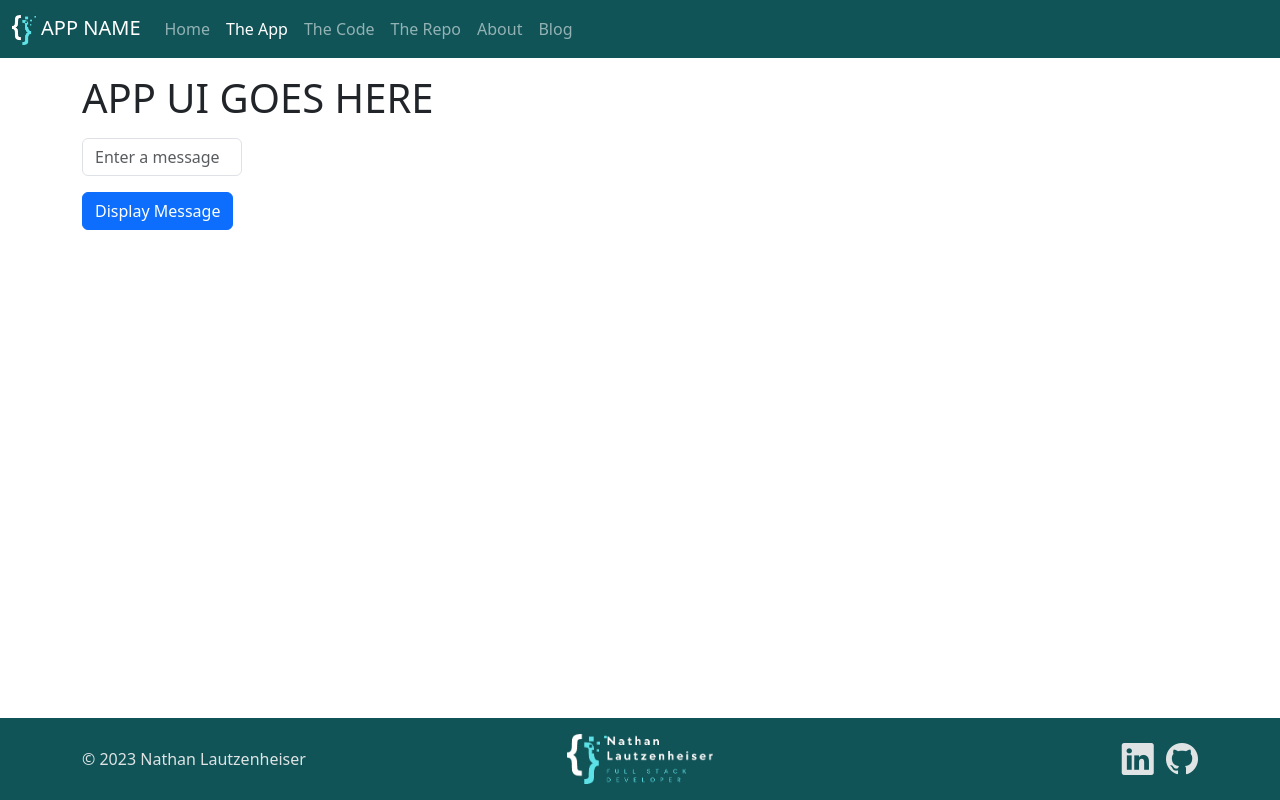
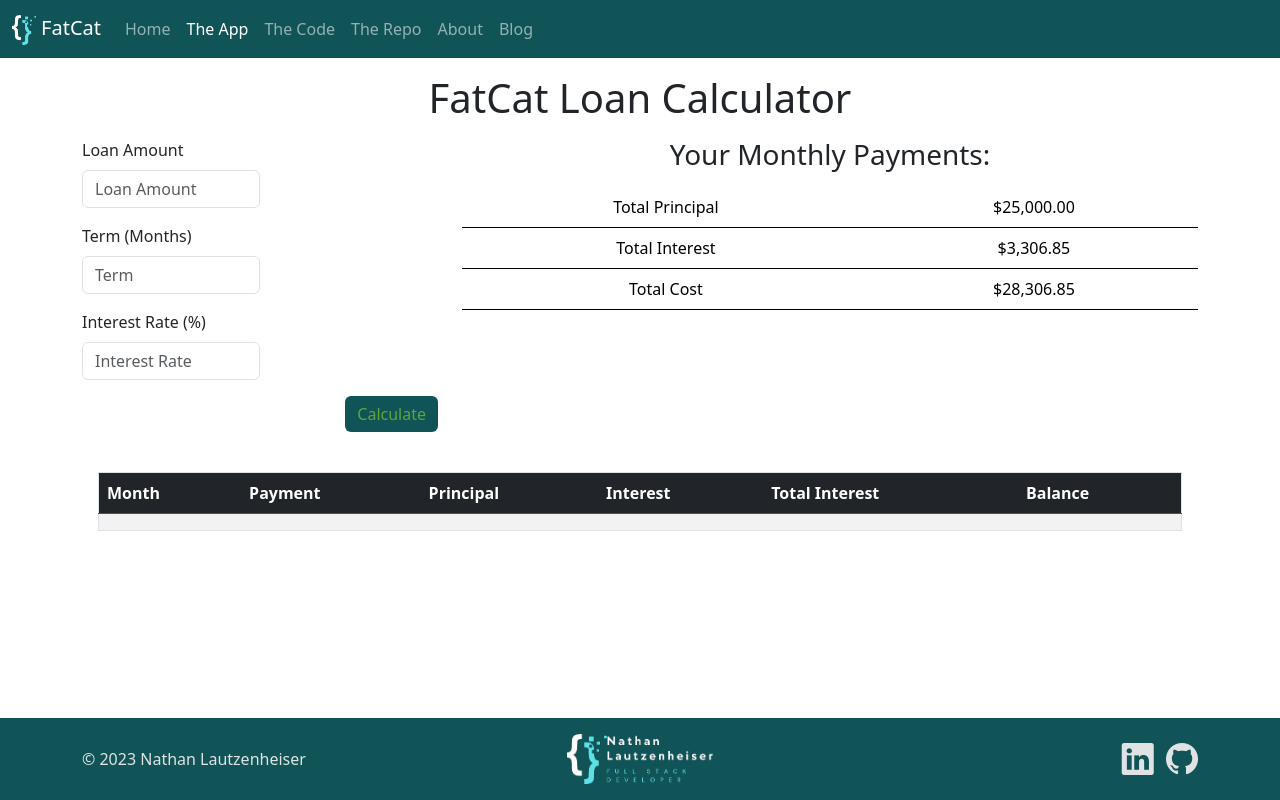
Before and after one commit to nathanprobably/fatcat, a plain HTML site: page app.html in a window 1280 px wide. Drawn offline with nearby package versions, Linux system fonts and the light colour scheme; some packages are replaced by stand-ins of ours; a script that the page names is missing.

Commit message:
built app still need sequential months and styling

```diff
--- /dev/null
+++ b/CSS/app.css
@@ -0,0 +1,16 @@
+:root {
+    --nl-primary-color: #105458; /*theme 100 or 200*/
+    --nl-secondary-color: #5fa43c; /*theme core or 500 or 600*/
+    --nl-light-color: #dfe3e4;
+    --nl-dark-color: #1b1b1b;
+}
+
+.btn-primary{
+    background-color: var(--nl-primary-color);
+    color: var(--nl-secondary-color);
+}
+
+.btn-primary:hover {
+    background: var(--nl-secondary-color);
+    color: var(--nl-primary-color);
+}
--- a/CSS/site.css
+++ b/CSS/site.css
@@ -57,3 +57,14 @@ footer .bi:hover {
 .app-logo {
     max-width: 400px;
 }
+
+.btn-outline-primary {
+    color: var(--nl-secondary-color);
+    border: var(--nl-primary-color);
+}
+
+.btn-outline-primary:hover {
+    background-color: var(--nl-primary-color);
+    color: var(--nl-secondary-color);
+    border: 0;
+}
--- a/JS/site.js
+++ b/JS/site.js
@@ -1,14 +1,51 @@
-function displayMessage() {
-    //get the text out of our <input> and assign it to a variable
-    let msg = document.getElementById('message').value;
+//STEPS TO COMPLETE:
+// extend the table to show sequential months
+//get the info to display in the top right of screen as well
+//round the numbers to two decimals
+//insert money sign before number
+//clen up the look of the page
 
+//get the values from the page
+function getValues() {
+    //get the values
+    let loanAmount = document.getElementById('loanAmount').value;
 
+    let loanTerm = document.getElementById('loanTerm').value;   //<--these are getting the values from the input
 
-    Swal.fire(
-        {
-            backdrop: false,
-            title: 'APP NAME',
-            text: msg, //<-- replace this with that variable
-        }
-    );
+    let interestRate = document.getElementById('interestRate').value;
+
+    //turn them into usable numbers
+    loanAmount = parseInt(loanAmount);//<--these are turning the values into numbers I can use
+    loanTerm = parseInt(loanTerm);
+    interestRate = parseFloat(interestRate);
+
+    let loan = paymentCalc(loanAmount, loanTerm, interestRate); //<--creating an array in this scope from the paymentCalc function
+
+    document.getElementById('monthlyPay').innerHTML = Math.round(loan.monthlyPay).toLocaleString()//<--these are all putting the info into the table from the specific objects in the array
+    document.getElementById('principal').innerHTML = Math.round(loan.principal).toLocaleString();
+    document.getElementById('interest').innerHTML = Math.round(loan.intPayment).toLocaleString();
+    document.getElementById('totalInterest').innerHTML = Math.round(loan.intPayment).toLocaleString();
+    document.getElementById('remainBalance').innerHTML = Math.round(loan.remainingBalance).toLocaleString();
+    document.getElementById('monthlyPayAmt').innerHTML = Math.round(loan.monthlyPay).toLocaleString();
 }
+
+//calculate the monthly  payments
+function paymentCalc(loanAmount, loanTerm, interestRate) {
+
+    //equation should be: (amount loaned) * (rate/1200) / (1- (1 + rate/1200) ^ (-number of months))
+    let monthlyPay = loanAmount * (interestRate / 1200) / (1 - (1 + interestRate / 1200) ** (-loanTerm));
+    let previousBalance = loanAmount;
+    let intPayment = previousBalance * interestRate / 1200;
+    let principal = monthlyPay - intPayment;
+    let remainingBalance = previousBalance - principal;
+
+    let payInfo = {
+        previousBalance: previousBalance,
+        intPayment: intPayment,
+        principal: principal,
+        remainingBalance: remainingBalance,
+        monthlyPay: monthlyPay
+    }
+
+    return payInfo;
+}
--- a/app.html
+++ b/app.html
@@ -4,7 +4,7 @@
 <head>
     <meta charset="UTF-8">
     <meta name="viewport" content="width=device-width, initial-scale=1.0">
-    <title>APP NAME: A Coding Challenge</title>
+    <title>FatCat: A Coding Challenge</title>
 
     <!--Bootstrap CSS-->
     <link href="https://cdn.jsdelivr.net/npm/bootstrap@5.3.2/dist/css/bootstrap.min.css" rel="stylesheet"
@@ -18,6 +18,7 @@
 
     <!--My CSS-->
     <link href="/CSS/site.css" rel="stylesheet" />
+    <link href="/CSS/app.css" rel="stylesheet" />
 
     <!--Favicon-->
     <link rel="shortcut icon" href="/img/WhiteLogoNoName.png" type="image/x-icon" />
@@ -29,7 +30,7 @@
         <div class="container-fluid">
             <a class="navbar-brand" href="/index.html">
                 <img src="/IMG/WhiteLogoNoName.png" height="30" />
-                APP NAME
+                FatCat
             </a>
             <button class="navbar-toggler" type="button" data-bs-toggle="collapse"
                 data-bs-target="#navbarSupportedContent" aria-controls="navbarSupportedContent" aria-expanded="false"
@@ -67,12 +68,85 @@
     </nav>
 
     <main class="container py-3">
-        <h1>APP UI GOES HERE</h1>
+        <h1 class="text-center">FatCat Loan Calculator</h1>
+        <p><!--May put some use info here, not sure--></p>
 
-        <input class="form-control my-3" placeholder="Enter a message" type="text" style="width:10rem" id="message" />
+        <div class="row row-cols-1 row-cols-md-2">
+            <div class="col col-md-4">
+                <form action="#" class="row row-cols-1 g-3">
+                    <div class="col">
+                        <label class="form-label" for="loanAmount">Loan Amount</label>
+                        <input class="form-control w-50" id="loanAmount" name="loanAmount" type="number"
+                            placeholder="Loan Amount"/>
+                    </div>
+                    <div class="col">
+                        <label class="form-label" for="loanTerm">Term (Months)</label>
+                        <input class="form-control w-50" id="loanTerm" name="loanTerm" type="number" placeholder="Term" />
+                    </div>
+                    <div class="col">
+                        <label class="form-label" for="interestRate">Interest Rate (%)</label>
+                        <input class="form-control w-50" id="interestRate" name="interestRate" type="number" placeholder="Interest Rate" />
+                    </div>
+                    <div class="col-12 text-end">
+                        <button class="btn btn-primary border-0" id="btnSubmit" type="button" onclick="getValues(this)">
+                            Calculate
+                        </button>
+                    </div>
+                </form>
+            </div>
 
-        <button id="btnSubmit" class="btn btn-primary">Display Message</button>
+            <div class="col text-center col-md-8">
+                <h3>Your Monthly Payments:</h3>
+                <h5 id="monthlyPayAmt"></h5>
+                <div class="table-responsive">
+                    <table id="firstTable" class="table mt-2 border-0">
+                        <tbody class="border-top-0">
+                            <tr class=>
+                                <td>Total Principal</td>
+                                <td id="totalPrin">$25,000.00</td>
+                            </tr>
+                            <tr>
+                                <td>Total Interest</td>
+                                <td id="totalInt">$3,306.85</td>
+                            </tr>
+                            <tr>
+                                <td>Total Cost</td>
+                                <td id="totalCost">$28,306.85</td>
+                            </tr>
+                        </tbody>
+                    </table>
+                </div>
+            </div>
+        </div>
 
+        <div class="card mt-3 border-0">
+            <div class="card-body">
+                <div class="table-responsive">
+                    <table name="loanData" class="table table-striped border mt-2">
+                        <thead class="table-dark">
+                            <tr>
+                                <th>Month</th>
+                                <th>Payment</th>
+                                <th>Principal</th>
+                                <th>Interest</th>
+                                <th>Total Interest</th>
+                                <th>Balance</th>
+                            </tr>
+                        </thead>
+                        <tbody>
+                            <tr>
+                                <td id="currentmonth"></td>
+                                <td id="monthlyPay"></td>
+                                <td id="principal"></td>
+                                <td id="interest"></td>
+                                <td id="totalInterest"></td>
+                                <td id="remainBalance"></td>
+                            </tr>
+                        </tbody>
+                    </table>
+                </div>
+            </div>
+        </div>
     </main>
 
 
@@ -110,12 +184,7 @@
     <script src="/JS/site.js"></script>
 
     <script>
-        //get the button on the page and assign it to a variable
-        let button = document.getElementById('btnSubmit');
 
-
-        //tell the button to run our displayMessage function when clicked
-        button.addEventListener('click', displayMessage);
     </script>
 
 </body>
```
Also changed, not shown: code.html (+3 -3 lines), index.html (+9 -6 lines), IMG/Fatcat.svg (added).
